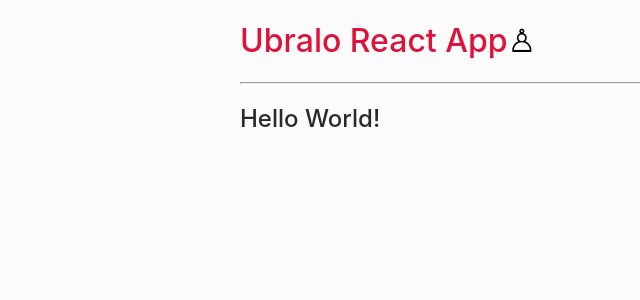
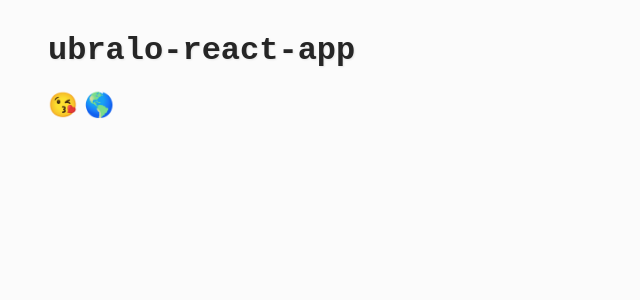
Before and after one commit to davidkvara/ubralo-react-app, a React app: page / in a window 1280 px wide. Shown: the top 300 px of the page, without its empty margins (0-640 px from the left). Built offline with nearby package versions, Linux system fonts and the light colour scheme.

Commit message:
version 1.0.1

```diff
--- a/package.json
+++ b/package.json
@@ -1,6 +1,6 @@
 {
   "name": "ubralo-react-app",
-  "version": "1.0.0",
+  "version": "1.0.1",
   "author": "davidkvara",
   "private": true,
   "scripts": {
--- a/public/index.html
+++ b/public/index.html
@@ -4,7 +4,7 @@
   <meta charset="UTF-8">
   <meta name="viewport" content="width=device-width, initial-scale=1.0">
   <meta http-equiv="X-UA-Compatible" content="ie=edge">
-  <title>Ubralo React App</title>
+  <title>ubralo-react-app</title>
 </head>
 <body>
   <div id="root"></div>
--- a/src/App.js
+++ b/src/App.js
@@ -1,26 +1,16 @@
 import React from "react";
-import PropTypes from "prop-types";
-import "./assets/style.css";
 
-const App = ({ name }) => (
-  <div className="container">
-    <h1 className="title">
-      Ubralo React App
-      <span title="PAWN" style={{ color: "black" }}>
-        &#9817;
-      </span>
-    </h1>
-    <hr />
-    <h2>Hello {name}!</h2>
+export default () => (
+  <div style={{ padding: "2rem 3rem" }}>
+    <h1 className="title">ubralo-react-app</h1>
+    {helloworld}
   </div>
 );
 
-App.propTypes = {
-  name: PropTypes.string.isRequired
-};
-
-App.defaultProps = {
-  name: "World"
-};
-
-export default App;
+const helloworld = (
+  <h2>
+    <span role="img" aria-labelledby="hello World">
+      😘 🌎
+    </span>
+  </h2>
+);
--- a/src/components/Clock.js
+++ b/src/components/Clock.js
@@ -18,10 +18,6 @@ export default class Clock extends React.Component {
   }
 
   render() {
-    return (
-      <div>
-        <p>you know what time it is: {this.state.time.toLocaleTimeString()}</p>
-      </div>
-    );
+    return this.props.children(this.state.time.toLocaleTimeString());
   }
 }
--- a/src/components/Header.js
+++ /dev/null
@@ -1,3 +0,0 @@
-import React from "react";
-
-export default () => <header>HEADER</header>;
--- a/src/components/Widget.js
+++ b/src/components/Widget.js
@@ -1,7 +1,7 @@
 import React from "react";
 
 class Widget extends React.Component {
-  state = { value: "" };
+  state = { value: "say my name" };
 
   handleChange = e => {
     this.setState({ value: e.target.value });
@@ -14,7 +14,7 @@ class Widget extends React.Component {
           type="text"
           onChange={this.handleChange}
           value={this.state.value}
-          placeholder="placeholder"
+          placeholder="who r u?"
         />
         <h2>{this.state.value}</h2>
       </div>
--- a/src/assets/style.css
+++ b/src/css/style.css
@@ -8,8 +8,24 @@ body {
   margin: 0;
   font-family: -apple-system, BlinkMacSystemFont, "Segoe UI", Roboto, Oxygen,
     Ubuntu, Cantarell, "Open Sans", "Helvetica Neue", sans-serif;
-  color: #292929;
+  color: #262626;
   background: #fbfbfb;
+}
+
+h1,
+h2,
+h3 {
+  font-weight: 500;
+  margin-top: 0;
+}
+
+a {
+  text-decoration: none;
+  color: inherit;
+}
+
+a:hover {
+  text-decoration: underline;
 }
 
 .center {
@@ -17,17 +33,14 @@ body {
 }
 
 .container {
-  max-width: 832px;
+  max-width: 800px;
+  margin: 0 auto;
   padding: 0 1rem;
-  margin: 0 auto;
 }
 
 .title {
-  color: crimson;
+  text-shadow: 1px 1px 2px rgba(0, 0, 0, 0.089);
+  font-size: 2rem;
+  font-weight: bold;
+  font-family: monospace;
 }
-
-h1,
-h2,
-h3 {
-  font-weight: 500;
-}
--- a/src/index.js
+++ b/src/index.js
@@ -1,5 +1,6 @@
 import React from "react";
 import ReactDOM from "react-dom";
 import App from "./App";
+import "./css/style.css";
 
 ReactDOM.render(<App />, document.getElementById("root"));
```
Also changed, not shown: 1 other file (tests, documents, lock files or other folders).
